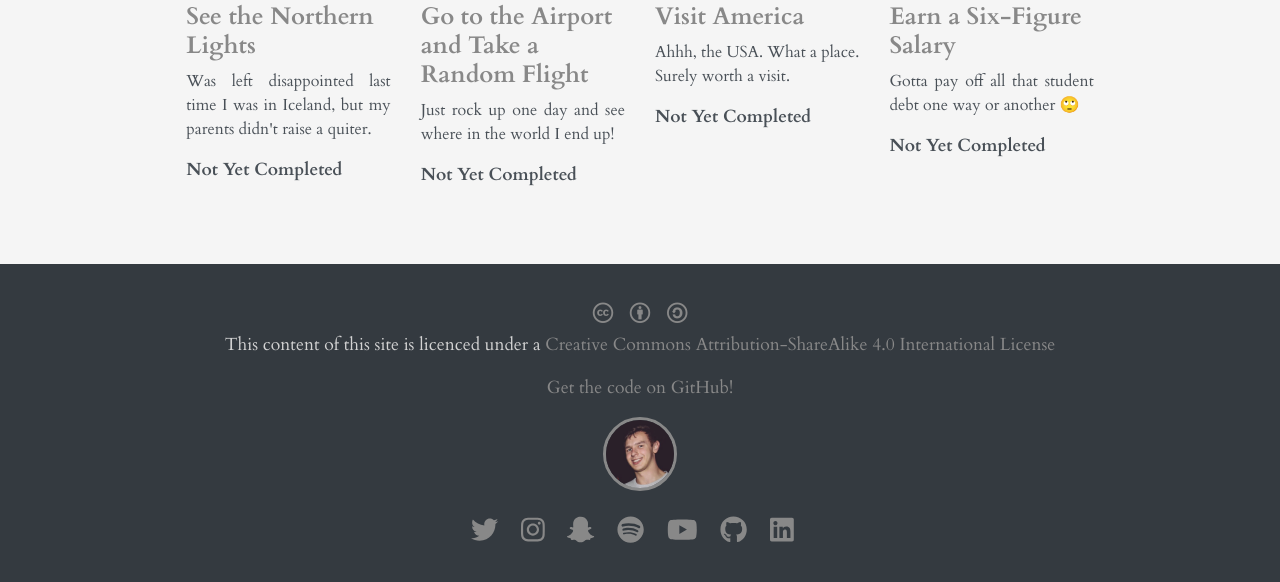
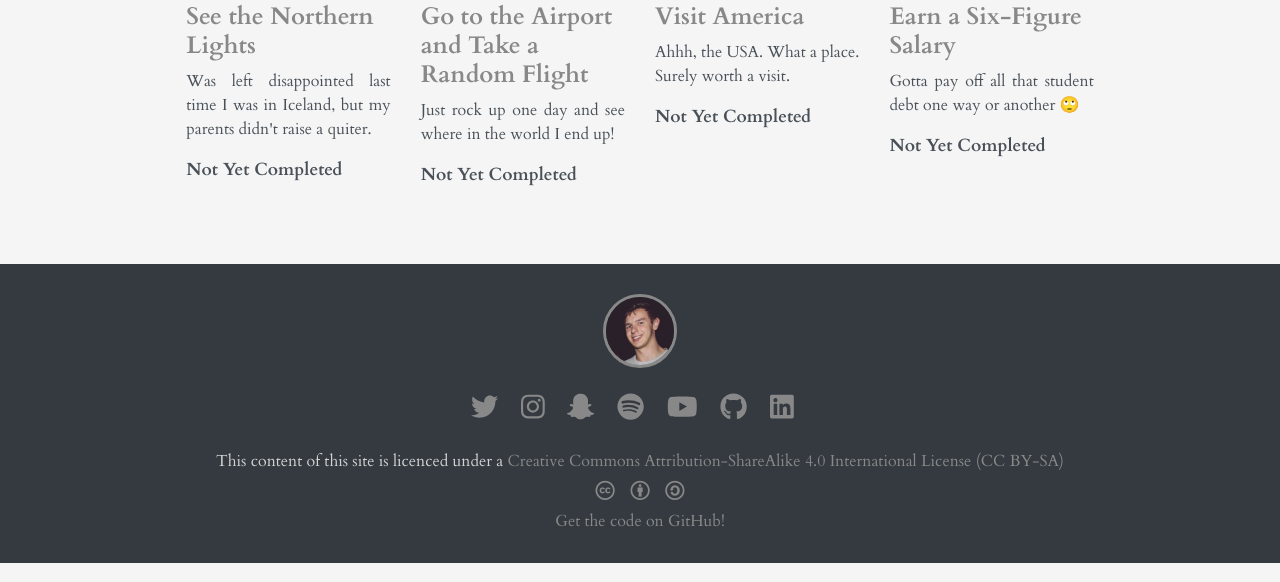
Before and after one commit to george1410/personal-site, a PHP site: page / in a window 1280 px wide. Shown: the part 3004-3586 px from the top of the page. Run offline with PHP 8.4, Linux system fonts and the light colour scheme; some libraries are stand-ins or nearby versions.

Commit message:
changed the ordering of the footer a bit

```diff
--- a/index.php
+++ b/index.php
@@ -242,13 +242,6 @@
         </div>
     </div>
     <div class="container-full footer padder">
-        <div class="row">
-            <div class="col-md-12">
-                <p class="cc-icons"><a href="https://creativecommons.org/licenses/by-sa/4.0/" target="_blank">c b a</a></p>
-                <p>This content of this site is licenced under a <a href="https://creativecommons.org/licenses/by-sa/4.0/" target="_blank">Creative Commons Attribution-ShareAlike 4.0 International License</a></p>
-                <p><a href="https://github.com/george1410/personal-site" target="_blank">Get the code on GitHub!</a></p>
-            </div>
-        </div>
         <div class="row justify-content-center">
             <div class="col-md-1">
                 <img class="img-fluid rounded-circle" src="images/me.jpg" alt="George McCarron">
@@ -267,6 +260,14 @@
                 </div>
             </div>
         </div>
+
+        <div class="row">
+            <div class="col-md-12">
+                <p>This content of this site is licenced under a <a href="https://creativecommons.org/licenses/by-sa/4.0/" target="_blank">Creative Commons Attribution-ShareAlike 4.0 International License (CC BY-SA)</a></p>
+                <p class="cc-icons"><a href="https://creativecommons.org/licenses/by-sa/4.0/" target="_blank">c b a</a></p>
+                <p><a href="https://github.com/george1410/personal-site" target="_blank">Get the code on GitHub!</a></p>
+            </div>
+        </div>
     </div>
 </body>
 </html>
--- a/style.css
+++ b/style.css
@@ -237,7 +237,7 @@ p.bucket-info {
     text-align: center;
     color: #d3d3d3;
     font-family: 'Cardo', serif;
-    font-size: 1.1rem;
+    font-size: 1rem;
 }
 
 .footer p a {
@@ -256,7 +256,7 @@ p.cc-icons a:hover {
 
 p.cc-icons {
     font-family: cc-icons;
-    font-size: 1.6rem;
+    font-size: 1.5rem;
     font-weight: normal;
     margin-bottom: 0px;
 }
@@ -273,3 +273,11 @@ p.cc-icons {
 .footer img {
     border: solid 3px #888888;
 }
+
+.footer p {
+    margin-bottom: 0px;
+}
+
+.footer p:first-of-type {
+    margin-top: 20px;
+}
```
